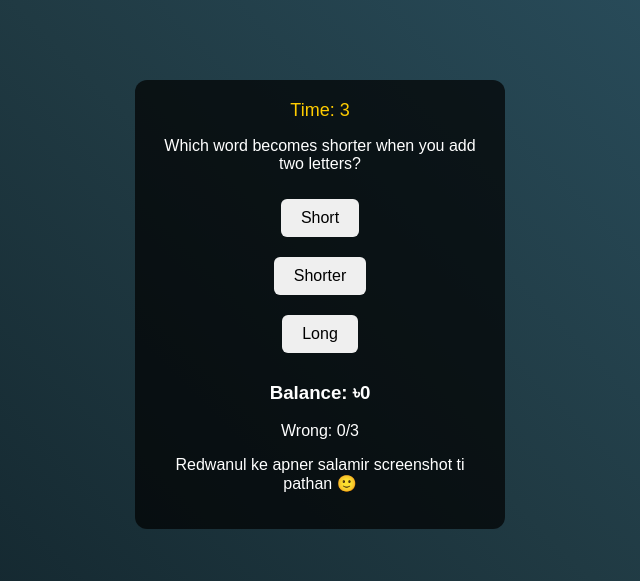
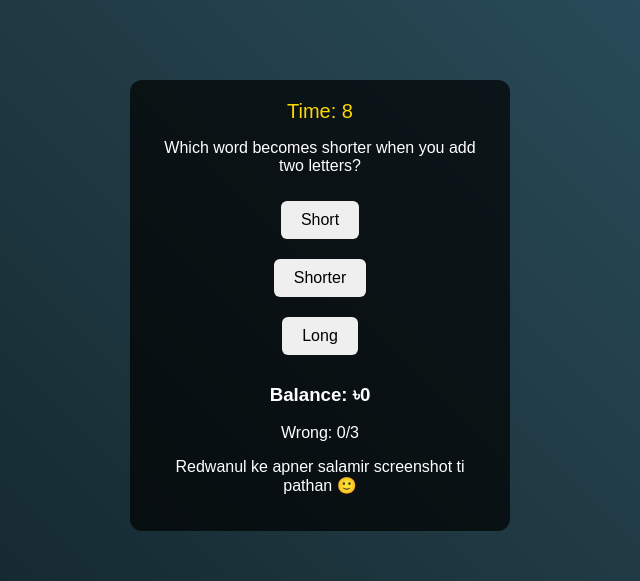
Before and after one commit to nijhum789/eid-salami, a plain HTML site: page index.html in a window 1280 px wide. Both pictures are taken after a click on the button "Quiz Started". Shown: the top 581 px of the page, 320-960 px from the left. Drawn offline with Linux system fonts and the light colour scheme.

Commit message:
Update index.html

```diff
--- a/index.html
+++ b/index.html
@@ -13,7 +13,7 @@ color:white;
 
 .box{
 background:rgba(0,0,0,0.7);
-width:330px;
+width:340px;
 margin:80px auto;
 padding:20px;
 border-radius:12px;
@@ -29,8 +29,8 @@ font-size:16px;
 }
 
 #timer{
-font-size:18px;
-color:#ffcc00;
+font-size:20px;
+color:#ffd700;
 margin-bottom:10px;
 }
 
@@ -50,19 +50,20 @@ display:none;
 <h2>🕌 Eid Salami Quiz</h2>
 
 <p>
-10 quiz 50 second so er beshi hoye gele salami count hobe na🥳
-tai apner watch er dike ektu lokkho rakhben
-Thank uh
+There will be 10 quizzes of 100 seconds each.
+If you exceed 10 seconds per quiz, the quiz will not count.
+So please keep an eye on your watch.
+<br><br>
+Thank you 🤝
 </p>
 
 <button onclick="startQuiz()">Quiz Started</button>
 
 </div>
 
-
 <div id="quiz">
 
-<div id="timer">Time: 5</div>
+<div id="timer">Time: 10</div>
 
 <p id="question"></p>
 
@@ -72,9 +73,7 @@ Thank uh
 
 <p>Wrong: <span id="wrong">0</span>/3</p>
 
-<p>
-Redwanul ke apner salamir screenshot ti pathan 🙂
-</p>
+<p>Redwanul ke apner salamir screenshot ti pathan 🙂</p>
 
 </div>
 
@@ -85,7 +84,7 @@ Redwanul ke apner salamir screenshot ti pathan 🙂
 let money=0;
 let index=0;
 let wrong=0;
-let time=5;
+let time=10;
 let timer;
 
 let questions=[
@@ -113,17 +112,14 @@ let questions=[
 ];
 
 function startQuiz(){
-
 document.getElementById("start").style.display="none";
 document.getElementById("quiz").style.display="block";
-
 load();
-
 }
 
 function startTimer(){
 
-time=5;
+time=10;
 
 document.getElementById("timer").innerText="Time: "+time;
 
```
